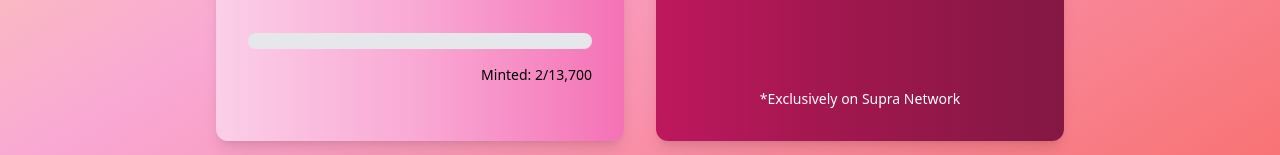
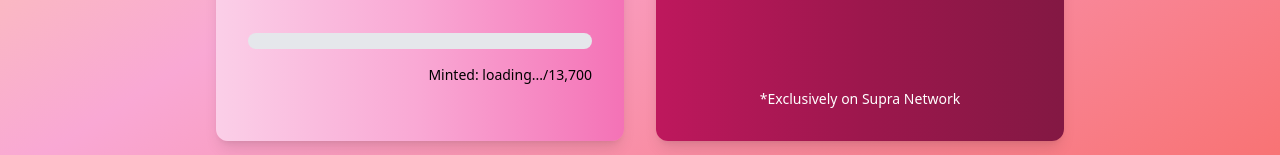
Before and after one commit to SNABUR/SupraSpike, a Next.js app: page /NFT in a window 1280 px wide. Shown: the part 619-774 px from the top of the page. Built offline with nearby package versions, Linux system fonts and the light colour scheme.

Commit message:
first NFT

```diff
--- a/app/NFT/page.tsx
+++ b/app/NFT/page.tsx
@@ -196,7 +196,7 @@ export default function Memefactory() {
                                     style={{ width: `${(2 / 13700) * 100}%` }}
                                 ></div>
                             </div>
-                            <p className="text-sm text-black text-right">Minted: 2/13,700</p>
+                            <p className="text-sm text-black text-right">Minted: loading.../13,700</p>
                         </div>
                     </div>
 
```
